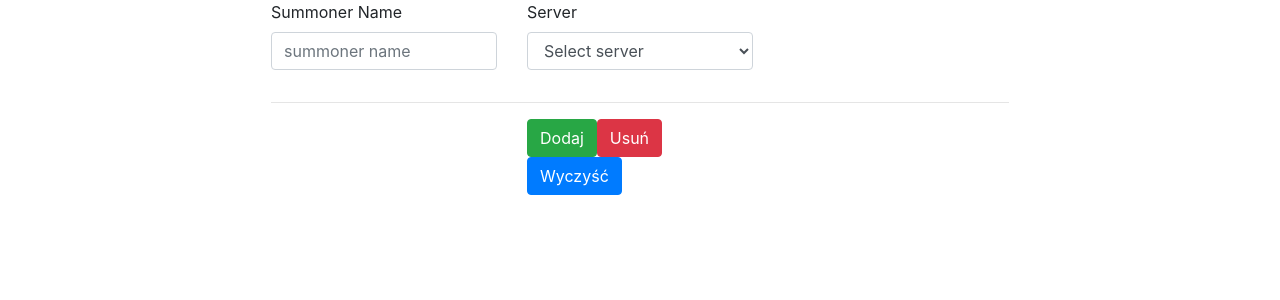
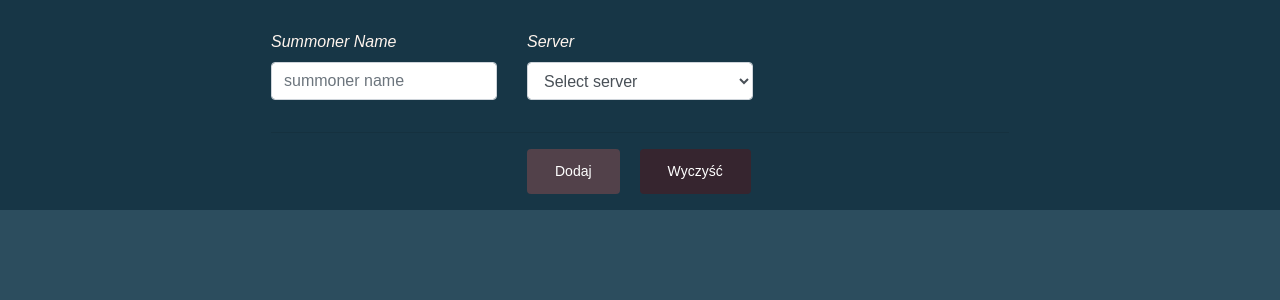
Before and after one commit to lecytynaSojowa/riot-api-angular, an Angular app: page / in a window 1280 px wide. Shown: the top 300 px of the page. Built offline with nearby package versions, Linux system fonts and the light colour scheme.

Commit message:
visual changes

```diff
--- a/src/app/_models/match.ts
+++ b/src/app/_models/match.ts
@@ -1,5 +1,6 @@
 export interface Match {
     champion: number;
+    championName: string;
     gameId: number;
     lane: Lane;
     platformId: string;
--- a/src/app/app.component.html
+++ b/src/app/app.component.html
@@ -1 +1,3 @@
-<app-user-panel></app-user-panel>
+<div id="user-panel">
+        <app-user-panel></app-user-panel>
+</div>
--- a/src/app/app.component.scss
+++ b/src/app/app.component.scss
@@ -0,0 +1,10 @@
+#user-panel {
+    background-color: rgb(23, 54, 70);
+    font-family: Arial, Helvetica, sans-serif;
+    font-style: oblique;
+    color: seashell;
+}
+
+.summoner-input {
+    margin-top: 30px;
+}
--- a/src/app/app.module.ts
+++ b/src/app/app.module.ts
@@ -7,6 +7,7 @@ import { NgbModule } from '@ng-bootstrap/ng-bootstrap';
 import { FormsModule } from '@angular/forms';
 import { UserMatchesComponent } from './user-panel/user-matches/user-matches.component';
 import { UserMatchComponent } from './user-panel/user-matches/user-match/user-match.component';
+import { TitleCasePipe } from '@angular/common';
 
 @NgModule({
   declarations: [
@@ -21,7 +22,9 @@ import { UserMatchComponent } from './user-panel/user-matches/user-match/user-ma
     NgbModule,
     FormsModule
   ],
-  providers: [],
+  providers: [
+    TitleCasePipe
+  ],
   bootstrap: [AppComponent]
 })
 export class AppModule { }
--- a/src/app/user-panel/user-matches/user-match/user-match.component.html
+++ b/src/app/user-panel/user-matches/user-match/user-match.component.html
@@ -1,4 +1,5 @@
 <div  class="row">
+    <div class="col"><img src="{{returnChampionUrl()}}"></div>
     <div class="col">{{match.champion}}</div>
     <div class="col">{{match.gameId}}</div>
     <div class="col">{{match.lane}}</div>
--- a/src/app/user-panel/user-matches/user-match/user-match.component.ts
+++ b/src/app/user-panel/user-matches/user-match/user-match.component.ts
@@ -1,5 +1,6 @@
 import { Component, OnInit, Input } from '@angular/core';
 import { Match } from 'src/app/_models/match';
+import { TitleCasePipe } from '@angular/common';
 
 @Component({
   selector: 'app-user-match',
@@ -8,9 +9,14 @@ import { Match } from 'src/app/_models/match';
 })
 export class UserMatchComponent implements OnInit {
   @Input() match: Match;
-  constructor() { }
+  constructor(private titlecasePipe: TitleCasePipe) { }
 
   ngOnInit() {
   }
 
+  public returnChampionUrl(): string {
+    let championId = this.match.championName.replace(`'`, '');
+    championId = this.titlecasePipe.transform(championId);
+    return `https://ddragon.leagueoflegends.com/cdn/10.16.1/img/champion/${championId}.png`;
+  }
 }
--- a/src/app/user-panel/user-panel.component.html
+++ b/src/app/user-panel/user-panel.component.html
@@ -3,13 +3,12 @@
   <div class="row">
     <div class="col-xs-12 col-lg-12">
       <form (ngSubmit)="onSubmit(form)" #form="ngForm">
-        <div class="row">
+        <div class="row user-input">
           <div class="col-sm-12 col-md-4 form-group">
             <label for="summoner-name">Summoner Name</label>
             <input id="summoner-name" type="text" class="form-control" name="summonerName" [ngModel]="''"
               placeholder="summoner name" required />
           </div>
-
           <div class="col-sm-12 col-md-4 form-group">
             <label for="server-name">Server</label>
             <select class="form-control" id="server-name" required [ngModel]="'default'" name="serverName">
@@ -24,11 +23,10 @@
             <div class="row">
               <div class="col-sm-12 col-md-4 form-group"></div>
               <div class="col-sm-12 col-md-4 form-group">
-                <button class="btn btn-success" type="submit">Dodaj</button>
-                <button class="btn btn-danger" type="button">Usuń</button>
-                <button class="btn btn-primary" type="button" (click)="onClear()">
-                  Wyczyść
-                </button>
+                <button class="button add-info" type="submit">Dodaj</button>
+                <button class="button clear-info" type="button" (click)="onClear()">Wyczyść</button>
+                <!-- <button class="btn btn-success" type="submit">Dodaj</button>
+                <button class="btn btn-primary" type="button" (click)="onClear()">Wyczyść</button> -->
               </div>
               <div class="col-sm-12 col-md-4 form-group"></div>
             </div>
@@ -39,7 +37,7 @@
   </div>
 </div>
 <div class="container tableWidth">
-  <table class="table table-dark">
+  <table class="table table-color">
     <tbody *ngIf="currentSummoner">
       <tr>
         <td>Account Id</td>
--- a/src/app/user-panel/user-panel.component.scss
+++ b/src/app/user-panel/user-panel.component.scss
@@ -5,3 +5,33 @@
 #profile-icon {
     max-width: 150px;
 }
+
+.user-input {
+    margin-top: 30px;
+}
+
+.button {
+    border: none;
+    color: white;
+    padding: 12px 28px;
+    text-align: center;
+    text-decoration: none;
+    display: inline-block;
+    font-size: 14px;
+    border-radius: 4px
+}
+
+.add-info {
+    background-color: #52414a;
+    margin-right: 10px;
+}
+
+.clear-info {
+    background-color: #36252f;
+    margin-left: 10px;
+}
+
+.table-color {
+    background-color: #14213d;
+    color: whitesmoke;
+}
--- a/src/app/user-panel/user-panel.component.ts
+++ b/src/app/user-panel/user-panel.component.ts
@@ -31,6 +31,7 @@ export class UserPanelComponent implements OnInit {
 
   onClear() {
     this.carForm.reset();
+    this.currentSummoner = null;
   }
 
   ngOnInit() {
--- a/src/styles.scss
+++ b/src/styles.scss
@@ -1 +1,4 @@
 /* You can add global styles to this file, and also import other style files */
+html {
+    background-color: rgb(44,77, 94);
+}
```
